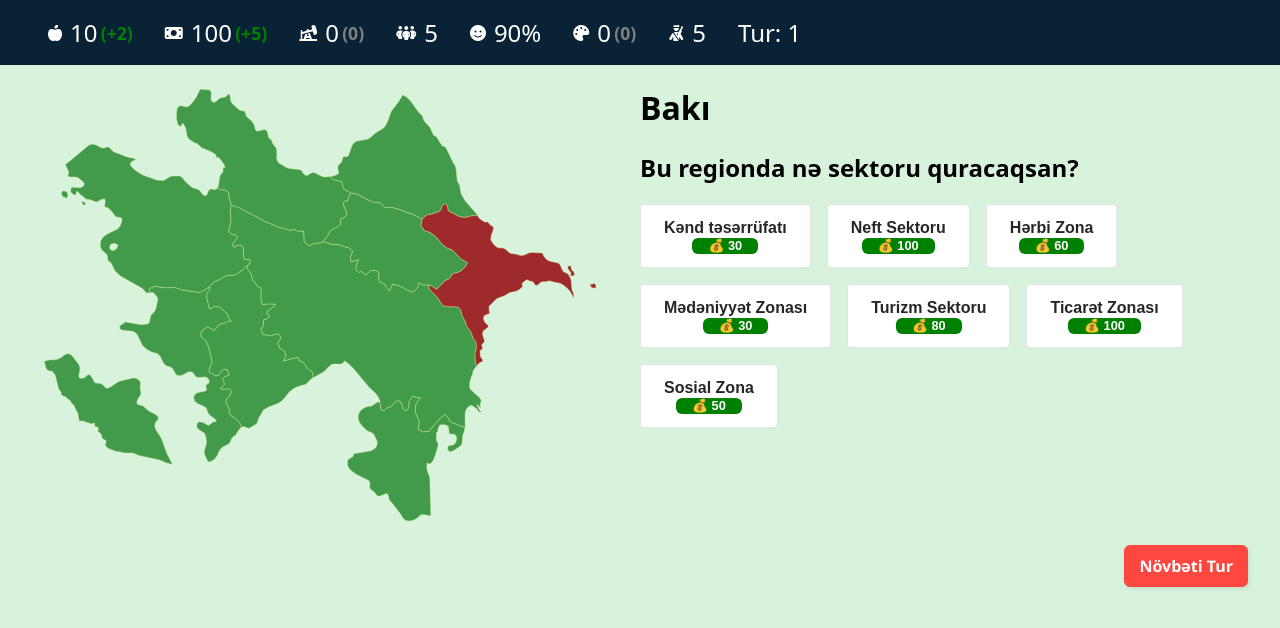
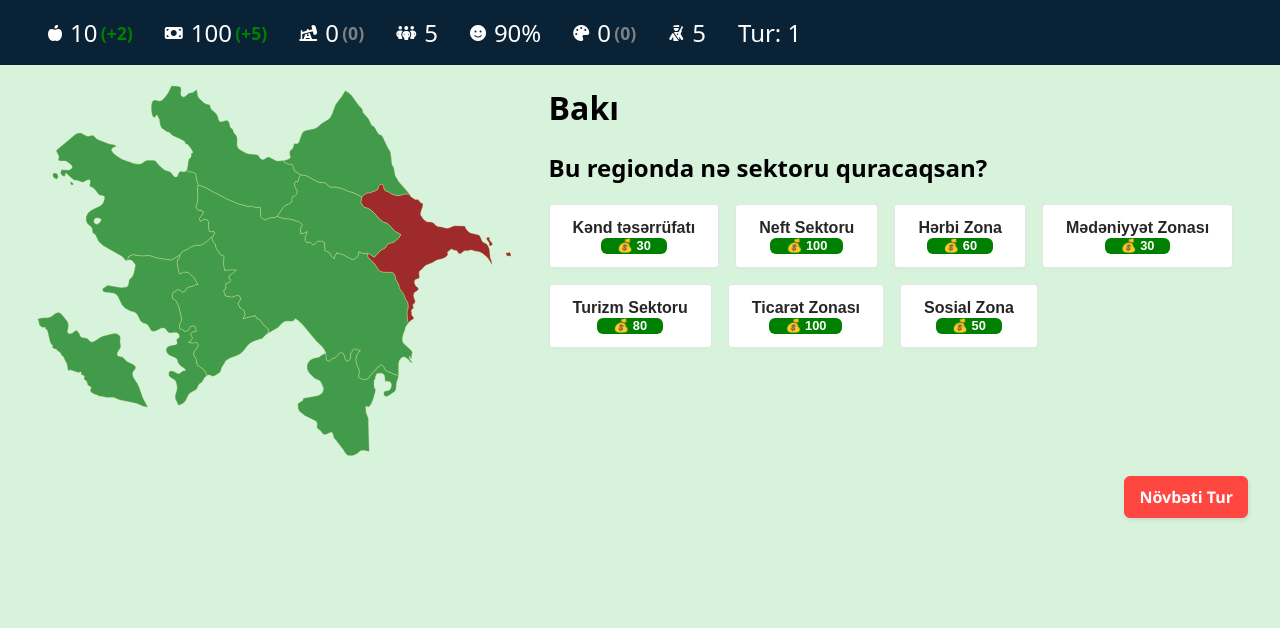
Before and after one commit to ccavad/react-test, a React (Vite) app: page / in a window 1280 px wide. Shown: the top 628 px of the page. Built offline with nearby package versions, Linux system fonts and the light colour scheme.

Commit message:
overflow bug

```diff
--- a/src/App.css
+++ b/src/App.css
@@ -33,7 +33,7 @@ path.lost {
 
 .App {
   display: grid;
-  grid-template-columns: 1fr 1fr;
+  grid-template-columns: 3fr 4fr;
   position: relative;
 }
 
```
